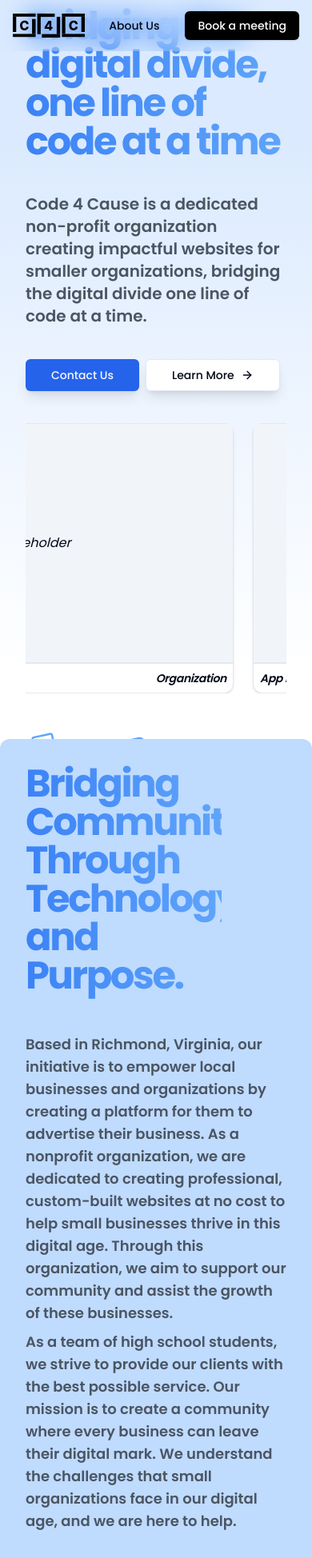
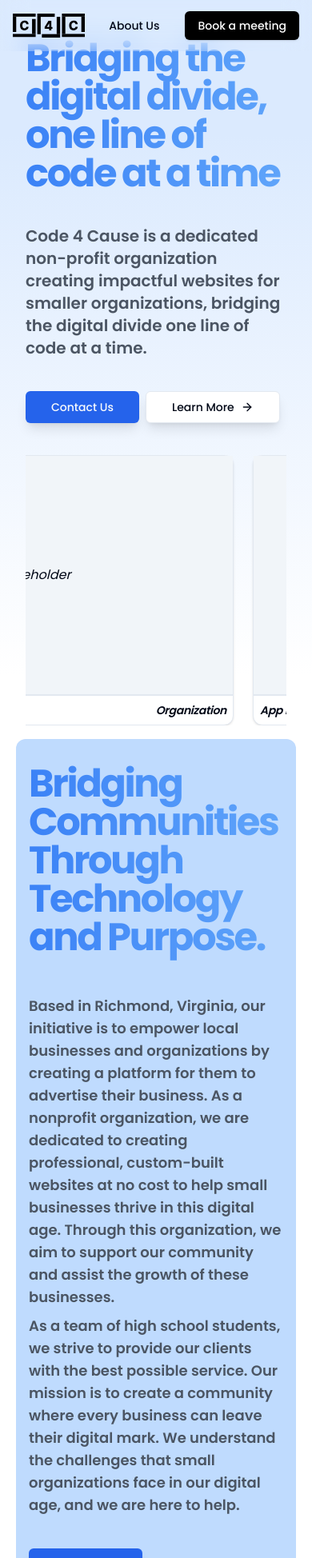
Before and after one commit to rishithgandham/code4cause, a Next.js app: page / in a window 390 px wide. Shown: the top 1948 px of the page at 80% size. Built offline with nearby package versions, Linux system fonts and the light colour scheme.

Commit message:
fixed responsiveness

```diff
--- a/app/aboutus/page.tsx
+++ b/app/aboutus/page.tsx
@@ -9,7 +9,7 @@
 import eshwar from '@/app/images/eshwar.png'
 import jitesh from '@/app/images/jitesh.png'
 import karan from '@/app/images/karan.jpeg'
-// import rishith from '@/app/images/rishith.png'
+import rishith from '@/app/images/rishith.jpg'
 import sriram from '@/app/images/sriram.png'
 export default function Page() {
 
@@ -31,9 +31,9 @@
 
 function MissionStatement() {
     return (
-        <main className="flex h-[100vh] magicpattern justify-center items-center">
-            <section className=" bg-blue-200 rounded-xl  px-8 py-8  gap-10 max-w-7xl   overflow-visible">
-                <div className="font-bold tracking-tighter sm:text-6xl text-5xl w-3/4 bg-gradient-to-r from-blue-500 to-blue-400 bg-clip-text text-transparent mb-10 pb-2">
+        <main className="flex min-h-screen   mx-5 magicpattern justify-center items-center">
+            <section className=" bg-blue-200 mt-20 sm:mt-0  rounded-xl  px-4 py-8  gap-10 max-w-7xl   overflow-visible">
+                <div className="font-bold tracking-tighter sm:text-6xl text-5xl md:w-3/4 w-full bg-gradient-to-r from-blue-500 to-blue-400 bg-clip-text text-transparent mb-10 pb-2">
                     <span>Bridging Communities Through Technology and Purpose.</span>
                 </div>
 
@@ -107,6 +107,7 @@
     {
         name: "Rishith Gandham",
         role: "Co-Founder, Lead Developer",
+        image: rishith,
         bio: "Hello, I am Rishith Gandham, and I am a junior at Deep Run High School. I am passionate about computer science and I love to code. I am excited to use my skills to help the community and make a difference. In my free time, I enjoy playing basketball and the piano.",
         linkedin: "https://linkedin.com/in/",
         twitter: "https://twitter.com/",
@@ -169,7 +170,7 @@
                                         alt={member.name}
                                         width={400}
                                         height={400}
-                                        className="w-full h-48 object-cover"
+                                        className=" h-96 object-cover"
                                     />
                                 ) :
                                     (
--- a/app/layout.tsx
+++ b/app/layout.tsx
@@ -20,7 +20,7 @@
 }>) {
   return (
     <html lang="en">
-      <body className={`${poppins.className} font-sans antialiased bg-white`}>
+      <body className={`${poppins.className} font-sans  antialiased bg-white`}>
         <Navbar />
         {children}
         <Footer />
--- a/app/page.tsx
+++ b/app/page.tsx
@@ -70,7 +70,7 @@
   return (
     <div className="flex flex-col min-h-screen">
       <Hero />
-      <MissionStatement/>
+      <MissionStatement />
       <WhyAWebsite />
       <WhyFromUs />
       <BookAMeeting />
@@ -83,7 +83,7 @@
   return (
     <main className="flex-grow flex bg-gradient-to-br from-blue-200  to-blue-100 items-center justify-center hero py-20 ">
       <section className="relative  rounded-xl  px-8 py-8  gap-10 max-w-7xl   overflow-visible">
-        <div className="font-bold  w-full  text-start mb-10 pb-2 px-10">
+        <div className="font-bold  w-full  text-start mb-10 pb-2 px-5">
           <p className="sm:text-6xl text-5xl tracking-tighter mb-2 ">
             Why a website? And why from us?
           </p>
@@ -116,7 +116,7 @@
   return (
     <main className="flex-grow flex  items-center magicpattern justify-center hero py-10 ">
       <section className="relative  rounded-xl  px-8 py-8  gap-10 max-w-7xl   overflow-visible">
-        <div className="font-bold  w-full  text-end mb-10 pb-2 px-10">
+        <div className="font-bold  w-full  text-end mb-10 pb-2 px-5">
           <p className="sm:text-6xl text-5xl tracking-tighter mb-2 ">
             And why from us?
           </p>
@@ -141,25 +141,27 @@
 
 function Hero() {
   return (
-    <main className="flex-grow flex  items-center justify-center h-screen hero bg-gradient-to-b from-blue-100 from-20% to-white">
-      <section className="relative  py-40 px-8  gap-10 max-w-7xl  grid lg:grid-cols-2 grid-cols-1  overflow-visible">
+    <main className="flex-grow flex   items-center justify-center h-screen hero bg-gradient-to-b from-blue-100 from-20% to-white">
+      <section className="relative  md:mt-0 mt-20 py-40 px-8  gap-10 max-w-7xl  grid lg:grid-cols-2 grid-cols-1  overflow-visible">
+
+
         <Handshake
           size={50}
-          className="absolute top-10 left-[50%] text-blue-400  transform rotate-12"
+          className="absolute md:block hidden top-10 left-[50%] text-blue-400  transform rotate-12"
         />
         <Code
           size={30}
-          className="absolute top-20 right-10  text-blue-400  transform -rotate-12"
+          className="absolute top-20 right-10 md:block hidden  text-blue-400  transform -rotate-12"
         />
-        <Database className="absolute top-20  left-10 text-blue-400 transform rotate-12" />
-        <Globe className="absolute md:bottom-14 bottom-20 right-10 text-blue-400  transform rotate-12" />
+        <Database className="absolute top-20  left-10 md:block hidden text-blue-400 transform rotate-12" />
+        <Globe className="absolute md:bottom-14 bottom-20 right-10 md:block hidden text-blue-400  transform rotate-12" />
         <Server
           size={30}
-          className="absolute md:bottom-14 bottom-20 left-10 text-blue-400  transform -rotate-12"
+          className="absolute md:bottom-14 bottom-20 left-10 text-blue-400 md:block hidden transform -rotate-12"
         />
         <Building2
           size={50}
-          className="absolute md:bottom-10 bottom-14 right-[50%] text-blue-400  transform -rotate-12"
+          className="absolute md:bottom-10 bottom-14 right-[50%] text-blue-400 md:block hidden transform -rotate-12"
         />
         <MainLanding />
         <div className="col-span-1 flex h-full ">
@@ -211,9 +213,9 @@
 
 function MissionStatement() {
   return (
-    <main className="flex-grow flex items-center justify-center hero py-20 bg-gradient-to-b">
-      <section className="relative bg-blue-200 rounded-xl  px-8 py-8  gap-10 max-w-7xl   overflow-visible">
-        <div className="font-bold tracking-tighter sm:text-6xl text-5xl w-3/4 bg-gradient-to-r from-blue-500 to-blue-400 bg-clip-text text-transparent mb-10 pb-2">
+    <main className="flex-grow flex items-center justify-center px-5 hero py-20 bg-gradient-to-b">
+      <section className="relative bg-blue-200 rounded-xl  px-4 py-8  gap-10 max-w-7xl   overflow-visible">
+        <div className="font-bold tracking-tighter sm:text-6xl text-5xl w-full sm:w-3/4 bg-gradient-to-r from-blue-500 to-blue-400 bg-clip-text text-transparent mb-10 pb-2">
           <span>Bridging Communities Through Technology and Purpose.</span>
         </div>
 
--- a/components/function/bookameeting.tsx
+++ b/components/function/bookameeting.tsx
@@ -20,8 +20,8 @@
   }
 
   return (
-    <section id="bam" className="w-full flex justify-center py-12 md:py-24 lg:py-32 bg-gray-100">
-      <div className="container px-4 md:px-6">
+    <section id="bam" className="w-full  flex justify-center py-20 md:py-24 lg:py-32 bg-gray-100">
+      <div className="container px-4 md:px-6 ">
         <div className="grid gap-6 lg:grid-cols-2 lg:gap-12 items-center">
           <div className="space-y-4">
             <h2 className="text-3xl font-bold tracking-tighter sm:text-4xl md:text-5xl">Interested? Book a Meeting</h2>
--- a/components/function/navbar.tsx
+++ b/components/function/navbar.tsx
@@ -11,7 +11,9 @@
         <div className="max-w-7xl mx-auto px-4 sm:px-6 lg:px-8">
           <div className="flex justify-between h-16">
             <div className="flex items-center">
-              <Image src={c4clogo} alt="Code 4 Cause" width={90} height={40} />
+              <Link href="/">
+                <Image src={c4clogo} alt="Code 4 Cause" width={90} height={40} />
+              </Link>
             </div>
             <div className="flex items-center gap-4">
               <Button asChild variant="ghost" className="text-sm font-medium">
```
Also changed, not shown: app/images/rishith.jpg (added).
